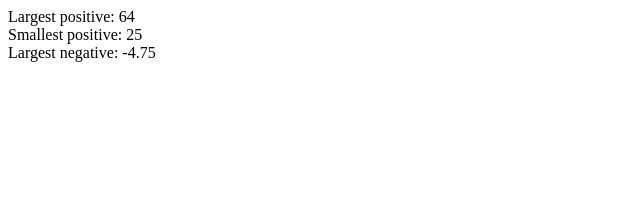
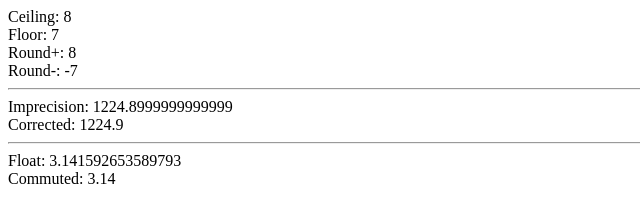
Before and after one commit to codea2z/JavaScript-in-Easy-Steps---Chapter-6, a plain HTML site: page public_html/index.html in a window 1280 px wide. Shown: the whole page, without its empty margins (0-640 px from the left). Drawn offline with Linux system fonts and the light colour scheme.

Commit message:
Working with numbers & strings

```diff
--- /dev/null
+++ b/public_html/float.js
@@ -0,0 +1,18 @@
+/*
+ * To change this license header, choose License Headers in Project Properties.
+ * To change this template file, choose Tools | Templates
+ * and open the template in the editor.
+ */
+function init()
+{
+    panel.innerHTML = "Ceiling: " + Math.ceil(7.5) +
+            "<br>Floor: " + Math.floor(7.5) + "<br>Round+: " +
+            Math.round(7.5) + "<br>Round-: " + Math.round(-7.5);
+
+    panel.innerHTML += "<hr> Imprecision: " + (81.66 * 15) +
+            "<br>Corrected: " + ((81.66 * 100) * 15)/100;
+    panel.innerHTML += "<hr>Float: " + Math.PI + "<br>Commuted: " +
+            (Math.round(Math.PI * 100))/100;
+}
+
+document.addEventListener("DOMContentLoaded", init,false);
--- a/public_html/index.html
+++ b/public_html/index.html
@@ -9,7 +9,7 @@ and open the template in the editor.
         <title>Chapter 6</title>
         <meta charset="UTF-8">
         <meta name="viewport" content="width=device-width, initial-scale=1.0">
-        <script type="text/javascript" src="math.js"></script>
+    <script type="text/javascript" src="float.js"></script>
     </head>
     <body>
         <div id="panel"></div>
--- a/public_html/math.js
+++ /dev/null
@@ -1,16 +0,0 @@
-/*
- * To change this license header, choose License Headers in Project Properties.
- * To change this template file, choose Tools | Templates
- * and open the template in the editor.
- */
-function init()
-{
-    var sq = Math.pow(5, 2);
-    var cb = Math.pow(4, 3);
-
-    panel.innerHTML = "Largest positive: " + Math.max(sq, cb);
-    panel.innerHTML += "<br>Smallest positive: " + Math.min(sq, cb);
-    panel.innerHTML += "<br>Largest negative: " + Math.max(-5, -4.75);
-}
-
-document.addEventListener("DOMContentLoaded", init,false);
```
